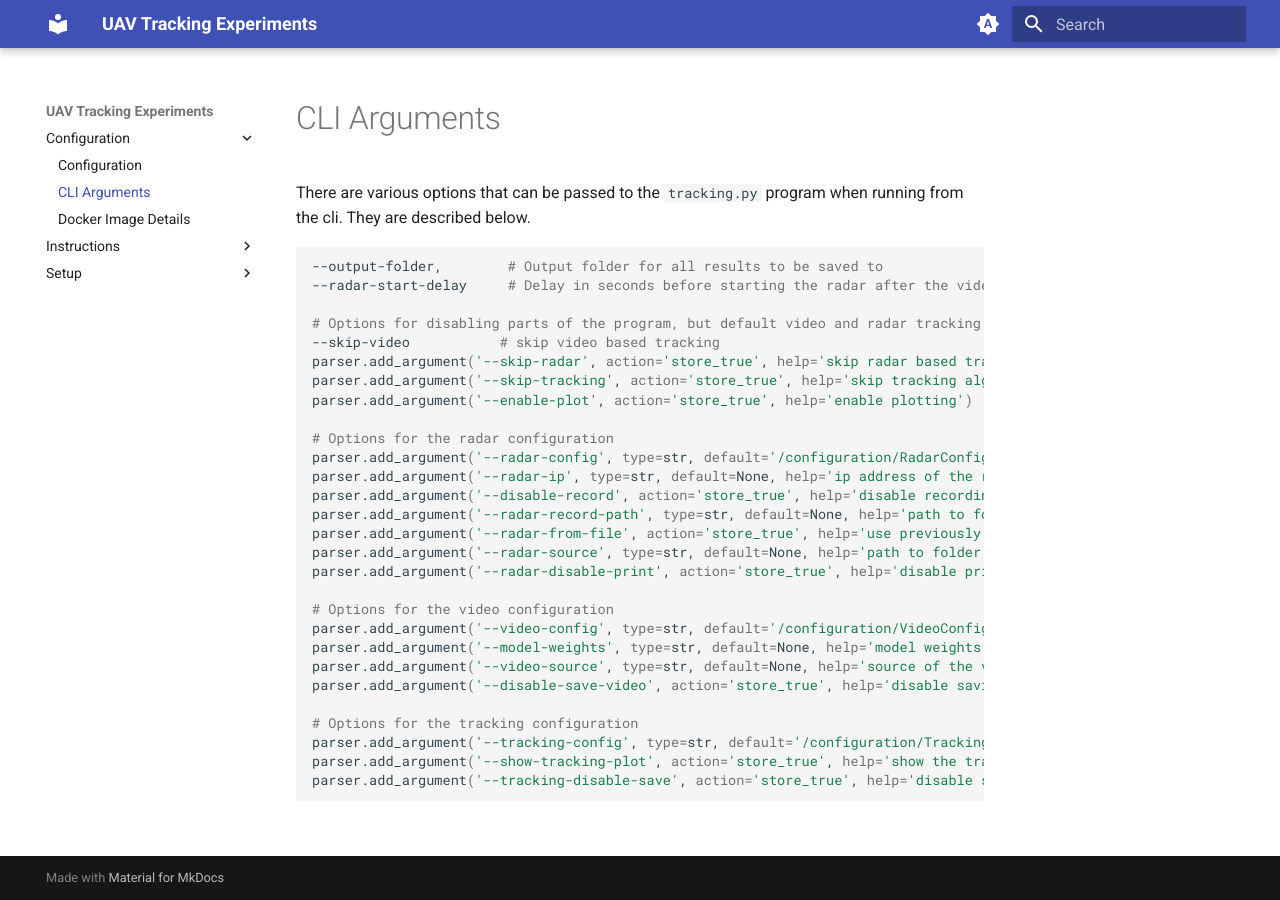
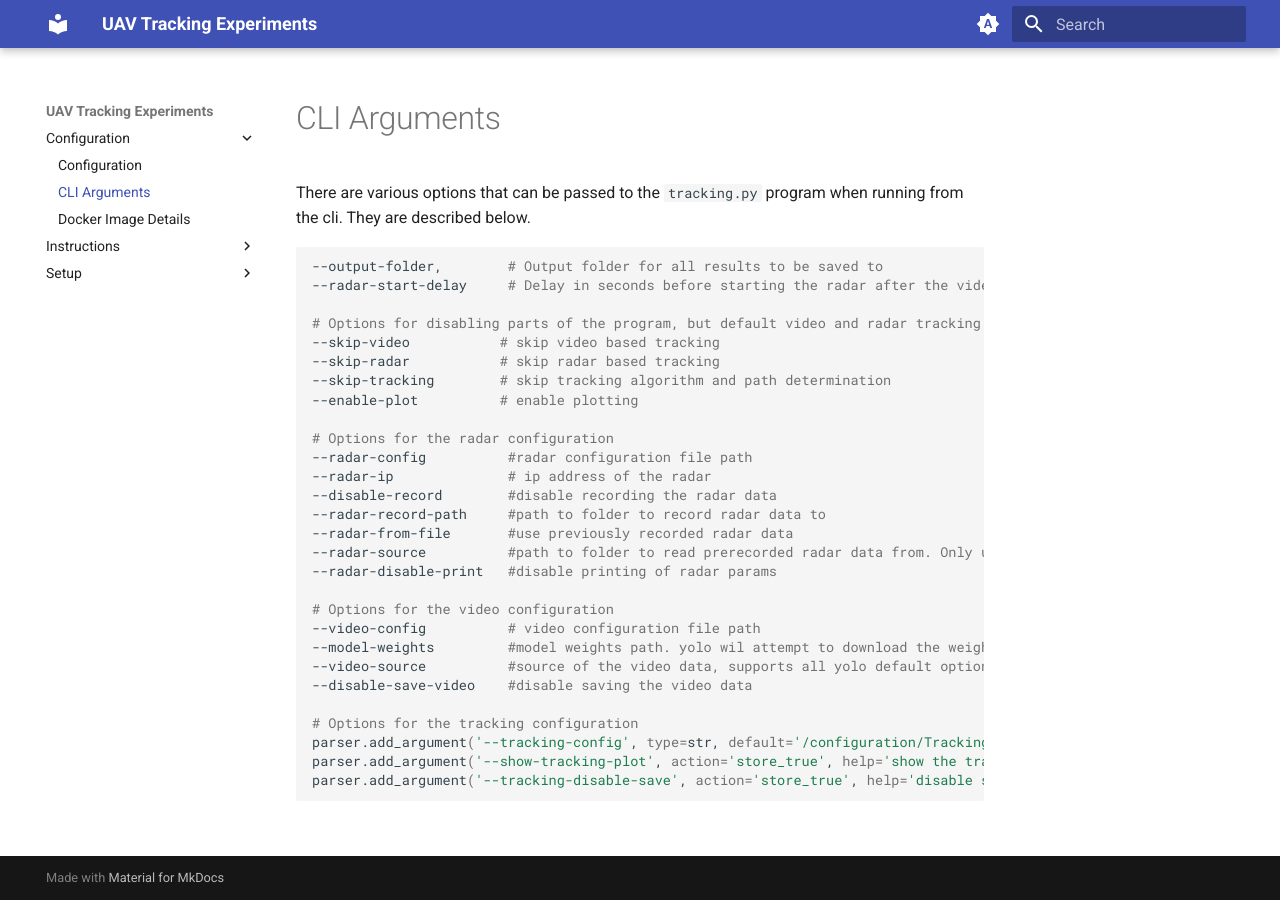
Before and after one commit to nathanbowness/UAV-Object-Tracking, an MkDocs documentation site: the page built from docs/configuration/cliArguments.md, in a window 1280 px wide. Built offline with MkDocs 1.6.1 and Material for MkDocs 9.7.7, drawn with Linux system fonts in a browser that asks for light colours.

Commit message:
Update docs

```diff
--- a/docs/configuration/cliArguments.md
+++ b/docs/configuration/cliArguments.md
@@ -7,24 +7,24 @@ There are various options that can be passed to the `tracking.py` program when r
 
 # Options for disabling parts of the program, but default video and radar tracking are enabled. Plots are not.
 --skip-video           # skip video based tracking
-parser.add_argument('--skip-radar', action='store_true', help='skip radar based tracking')
-parser.add_argument('--skip-tracking', action='store_true', help='skip tracking algorithm and path determination')
-parser.add_argument('--enable-plot', action='store_true', help='enable plotting')
+--skip-radar           # skip radar based tracking
+--skip-tracking        # skip tracking algorithm and path determination
+--enable-plot          # enable plotting
 
 # Options for the radar configuration
-parser.add_argument('--radar-config', type=str, default='/configuration/RadarConfig.yaml', help='radar configuration file path')
-parser.add_argument('--radar-ip', type=str, default=None, help='ip address of the radar')
-parser.add_argument('--disable-record', action='store_true', help='disable recording the radar data')
-parser.add_argument('--radar-record-path', type=str, default=None, help='path to folder to record radar data to')
-parser.add_argument('--radar-from-file', action='store_true', help='use previously recorded radar data')
-parser.add_argument('--radar-source', type=str, default=None, help='path to folder to read prerecorded radar data from. Only used if "--radar-rerun" is set')
-parser.add_argument('--radar-disable-print', action='store_true', help='disable printing of radar params')
+--radar-config          #radar configuration file path
+--radar-ip              # ip address of the radar
+--disable-record        #disable recording the radar data
+--radar-record-path     #path to folder to record radar data to
+--radar-from-file       #use previously recorded radar data
+--radar-source          #path to folder to read prerecorded radar data from. Only used if "--radar-rerun" is set
+--radar-disable-print   #disable printing of radar params
 
 # Options for the video configuration
-parser.add_argument('--video-config', type=str, default='/configuration/VideoConfig.yaml', help='video configuration file path')
-parser.add_argument('--model-weights', type=str, default=None, help='model weights path. yolo wil attempt to download the weight if the arg is not a path')
-parser.add_argument('--video-source', type=str, default=None, help='source of the video data, supports all yolo default options')
-parser.add_argument('--disable-save-video', action='store_true', help='disable saving the video data')
+--video-config          # video configuration file path
+--model-weights         #model weights path. yolo wil attempt to download the weight if the arg is not a path
+--video-source          #source of the video data, supports all yolo default options
+--disable-save-video    #disable saving the video data
 
 # Options for the tracking configuration
 parser.add_argument('--tracking-config', type=str, default='/configuration/TrackingConfig.yaml', help='tracking configuration file path')
```
